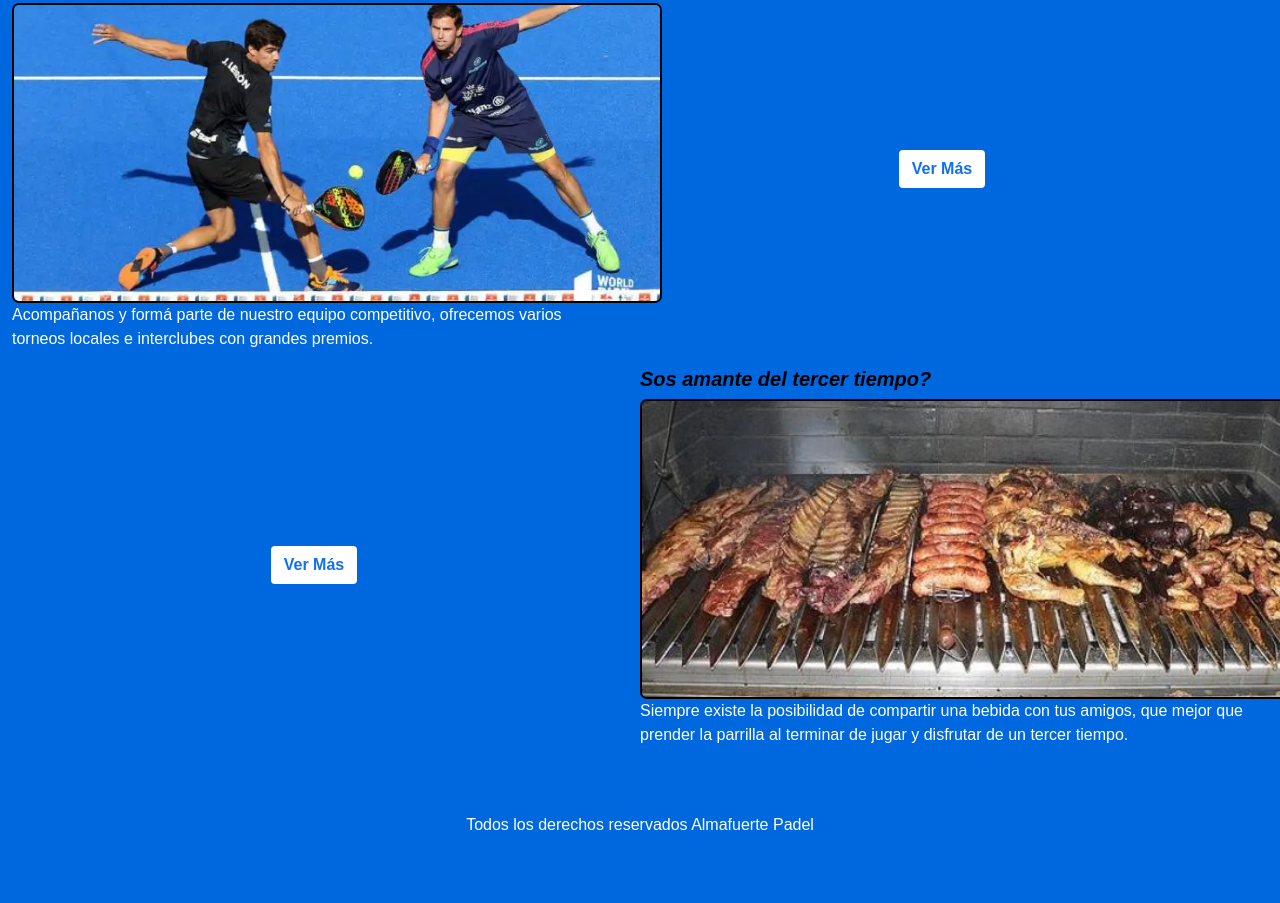
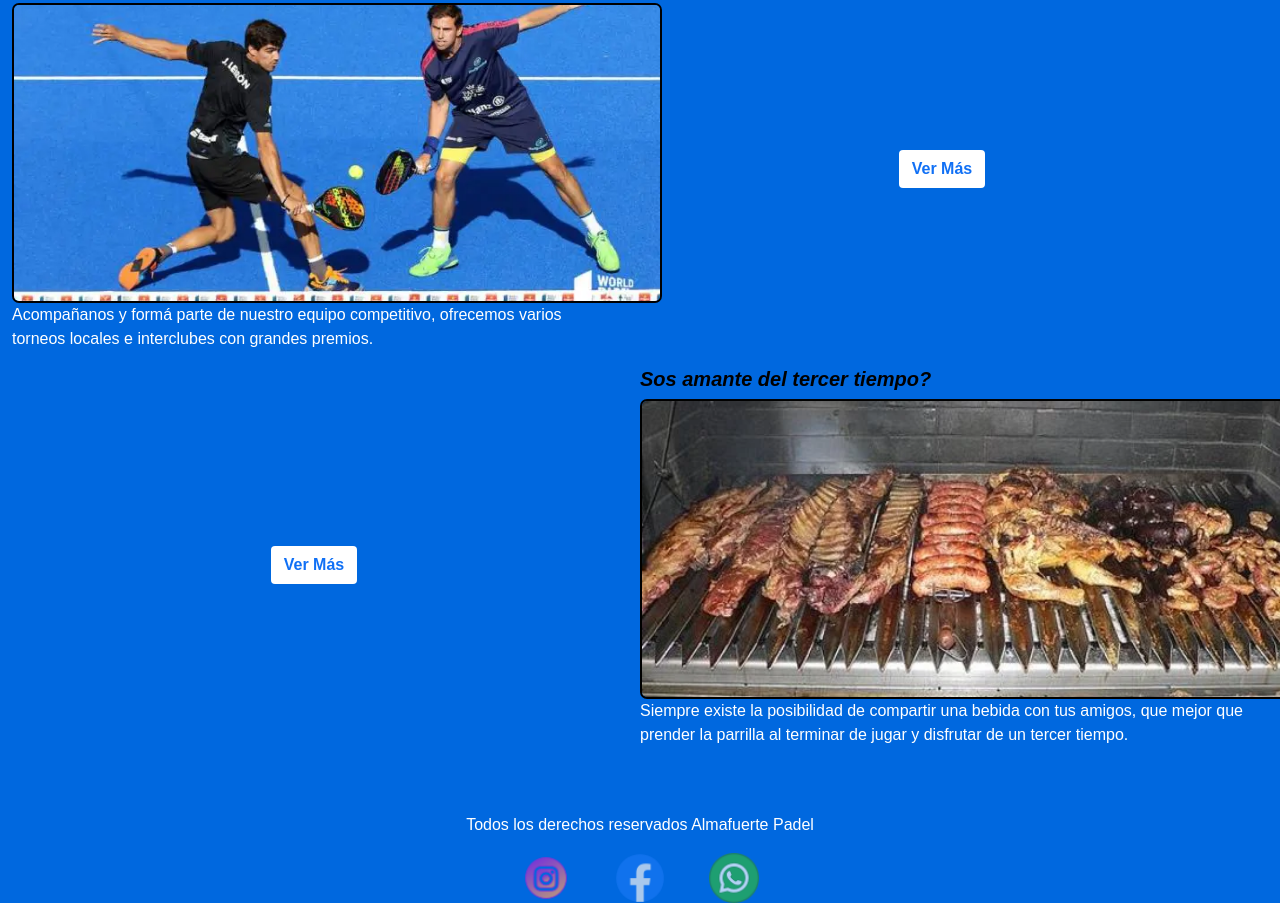
Before and after one commit to ArielVazquez938/AlmafuerteVazquez, a website: page index.html in a window 1280 px wide. Shown: the part 1599-2502 px from the top of the page. Before the commit the page ends 2452 px from the top, so only its background shows below. Drawn offline with nearby package versions, Linux system fonts and the light colour scheme.

Commit message:
redes en el footer

```diff
--- a/index.html
+++ b/index.html
@@ -133,6 +133,11 @@
     <footer class="container-fluid">
         <div class="row text-center">
             <p>Todos los derechos reservados Almafuerte Padel</p>
+            <div class="col redes">
+                <a href="#"><img src="./assets/instagram.png" alt="instagram" class="logo"></a>
+                <a href="#"><img src="./assets/facebook.png" alt="facebook" class="logo"></a>
+                <a href="#"><img src="./assets/whatsapp.png" alt="whatsapp" class="logo"></a>
+            </div>
         </div>
     </footer>
 
--- a/scss/_iconos.scss
+++ b/scss/_iconos.scss
@@ -2,3 +2,14 @@
     width: 100px;
     height: 80px;
 }
+
+.logo {
+        width: 50px;
+        height: 50px;
+        margin: 0 20px;
+        opacity: .7;
+        &:hover {
+            opacity: .9;
+            transition: all .7s;
+        }
+}
```
Also changed, not shown: assets/2142569_circle_colored_gradient_instagram_media_icon.svg (deleted), assets/facebook.png (added), assets/instagram.png (added), assets/whatsapp.png (added), css/style.css.
